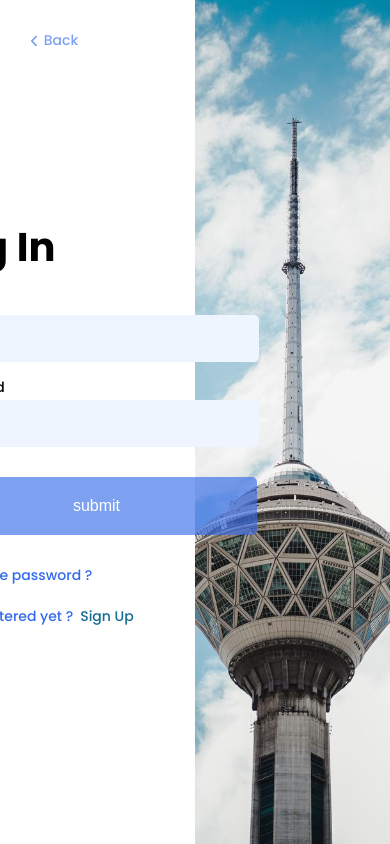
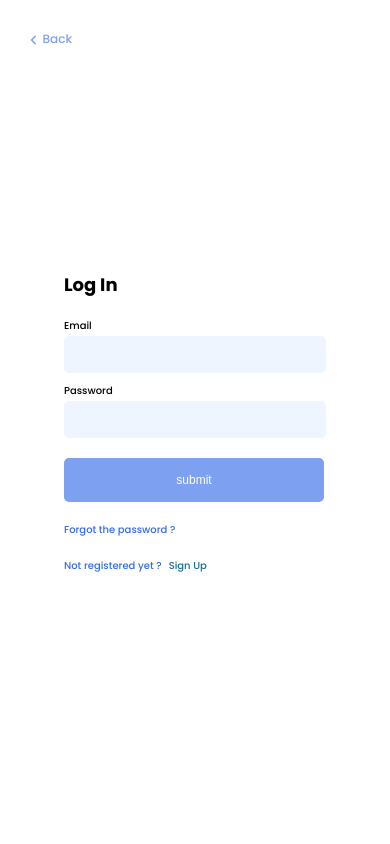
Before and after one commit to Masocher/Doit, a React (Create React App) app: page /log-in in a window 390 px wide. Built offline with nearby package versions, Linux system fonts and the light colour scheme.

Commit message:
Responsive the landing page

```diff
--- a/src/components/authPage.js
+++ b/src/components/authPage.js
@@ -14,11 +14,11 @@ export const AuthPage = () => {
 
     setInterval(() => {
         setWelcomeS(true);
-    }, 800);
+    }, 600);
 
     setInterval(() => {
         setAuthbuttonsS(true);
-    }, 1200);
+    }, 800);
 
     return (
         <div className="container">
--- a/src/pages/LogIn.js
+++ b/src/pages/LogIn.js
@@ -1,4 +1,4 @@
-import "../styles/Login.css";
+import "../styles/AuthPages.css";
 import img from "../images/3.jpeg";
 import { useState } from "react";
 import { Link } from "react-router-dom";
@@ -18,19 +18,19 @@ export const LogIn = () => {
 
     setInterval(() => {
         setInput2S(true);
-    }, 600);
+    }, 300);
 
     setInterval(() => {
         setInput3S(true);
-    }, 900);
+    }, 400);
 
     setInterval(() => {
         setSubmitBtn(true);
-    }, 1200);
+    }, 500);
 
     setInterval(() => {
         setShortLinkS(true);
-    }, 1500);
+    }, 600);
 
     return (
         <div className="login_container">
--- a/src/pages/SignUp.js
+++ b/src/pages/SignUp.js
@@ -1,4 +1,4 @@
-import "../styles/Login.css";
+import "../styles/AuthPages.css";
 import img from "../images/3.jpeg";
 import { useState } from "react";
 import { Link } from "react-router-dom";
@@ -19,23 +19,23 @@ export const SignUp = () => {
 
     setInterval(() => {
         setInput1S(true);
+    }, 300);
+
+    setInterval(() => {
+        setInput2S(true);
+    }, 400);
+
+    setInterval(() => {
+        setInput3S(true);
+    }, 500);
+
+    setInterval(() => {
+        setSubmitBtn(true);
     }, 600);
 
     setInterval(() => {
-        setInput2S(true);
-    }, 900);
-
-    setInterval(() => {
-        setInput3S(true);
-    }, 1200);
-
-    setInterval(() => {
-        setSubmitBtn(true);
-    }, 1500);
-
-    setInterval(() => {
         setShortLinkS(true);
-    }, 1800);
+    }, 700);
 
     return (
         <div className="login_container">
--- a/src/store/Reducer.js
+++ b/src/store/Reducer.js
@@ -2,7 +2,7 @@ import { combineReducers } from "redux";
 
 import { LOG_OUT, OPEN_MENU, CLOSE_MENU } from "./Types";
 
-const authStatus = true;
+const authStatus = false;
 
 const authStatusReducer = (state = authStatus, action) => {
     switch (action.type) {
--- a/src/styles/Login.css
+++ b/src/styles/AuthPages.css
@@ -62,7 +62,7 @@
     transition: 0.5s;
 }
 .left_content form button:hover {
-    background-color: #336AEA;
+    background-color: #336aea;
 }
 .left_content form button.show {
     scale: 1;
@@ -93,7 +93,7 @@
 }
 
 .short_link {
-    color: #336AEA;
+    color: #336aea;
     font-size: 14px;
     display: flex;
     margin-top: 20px;
@@ -127,10 +127,10 @@
     left: 30px;
     color: #336aeaa2;
     display: flex;
-    transition: .2s;
+    transition: 0.2s;
 }
 .back_link:hover {
-    color: #336AEA;
+    color: #336aea;
 }
 
 .back_link span {
@@ -141,3 +141,87 @@
 .back_link div {
     margin-left: 5px;
 }
+
+@media (max-width: 768px) {
+    .right_content {
+        width: 40%;
+    }
+
+    .left_content .title {
+        font-size: 24px;
+        margin-bottom: 10px;
+    }
+
+    .left_content form input {
+        width: 250px;
+        padding: 10px;
+    }
+
+    .left_content form button {
+        width: 270px;
+        padding: 15px 0;
+        margin-top: 20px;
+        font-size: 14px;
+    }
+
+    .lable {
+        font-size: 12px;
+    }
+
+    .input_box {
+        margin-top: 10px;
+    }
+
+    .short_link {
+        font-size: 12px;
+    }
+
+    .second_short_link {
+        margin-top: 20px;
+    }
+
+    .back_link {
+        font-size: 12px !important;
+    }
+}
+
+@media (max-width: 550px) {
+    .right_content {
+        display: none;
+    }
+
+    .left_content {
+        width: 100%;
+    }
+
+    .left_content .title {
+        font-size: 18px;
+        margin-bottom: 10px;
+    }
+
+    .left_content form input {
+        width: 240px;
+        padding: 10px;
+    }
+
+    .left_content form button {
+        width: 260px;
+        font-size: 12px;
+    }
+
+    .lable {
+        font-size: 10px;
+    }
+
+    .short_link {
+        font-size: 10px;
+    }
+
+    .second_short_link {
+        margin-top: 20px;
+    }
+
+    .back_link {
+        font-size: 12px !important;
+    }
+}
--- a/src/styles/components/authPage.css
+++ b/src/styles/components/authPage.css
@@ -69,3 +69,18 @@
     background-color: #336AEA;
     color: #fff;
 }
+
+@media (max-width: 550px) {
+    .logo {
+        font-size: 40px;
+    }
+
+    .welcome_text {
+        font-size: 14px;
+        margin-top: 10px;
+    }
+
+    .auth_buttons div {
+        font-size: 14px;
+    }
+}
```
